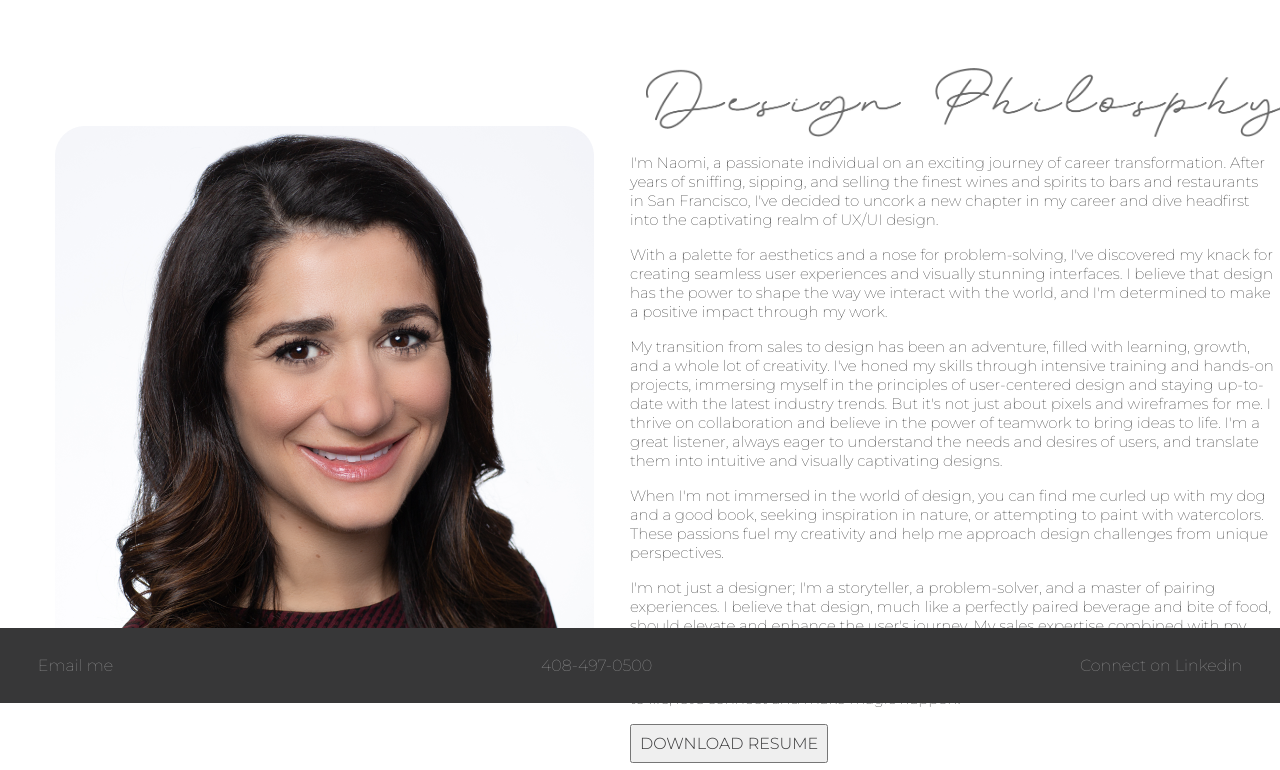
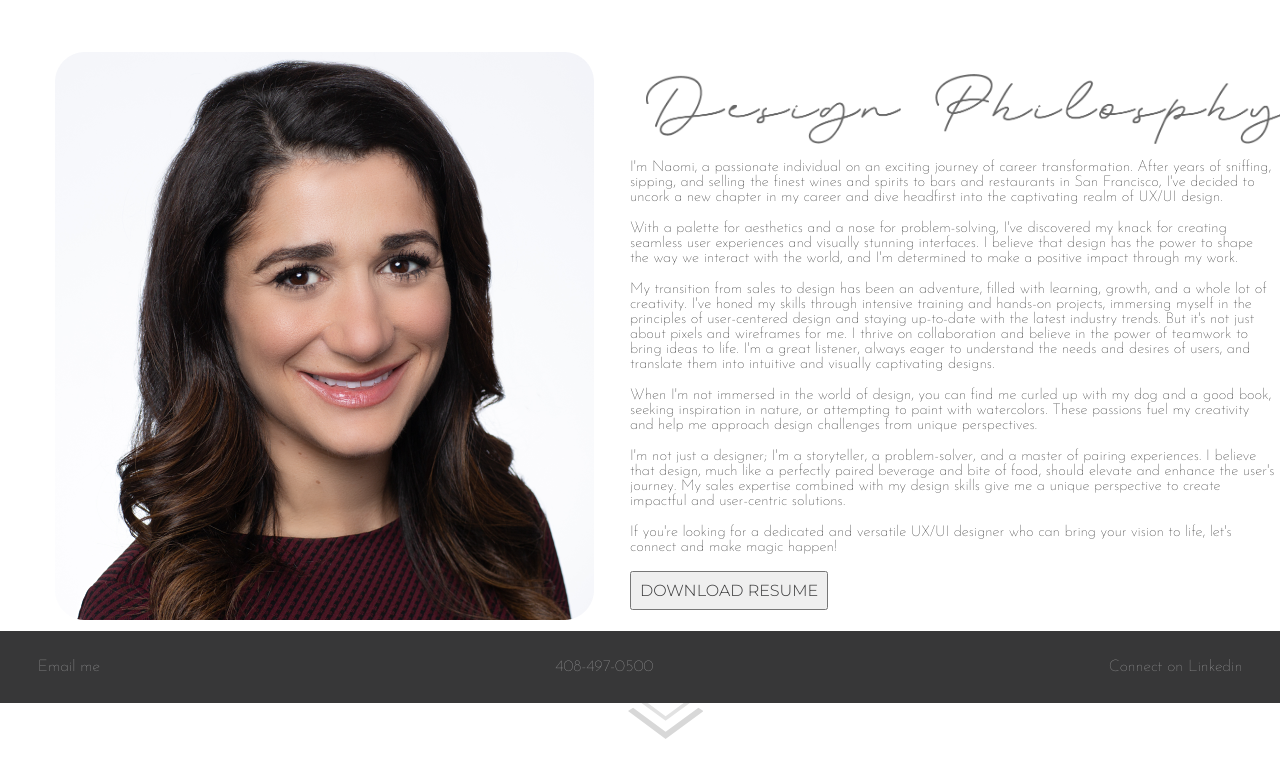
Before and after one commit to naomiraider/UX_UI_HW_19, a plain HTML site: page index.html in a window 1280 px wide. Shown: the part 97-867 px from the top of the page. Drawn offline with nearby package versions, Linux system fonts and the light colour scheme; a web font is replaced by a local one.

Commit message:
font change

```diff
--- a/css/style.css
+++ b/css/style.css
@@ -31,7 +31,7 @@ ul {
   justify-content: space-between;
 }
 body {
-  font-family: "Montserrat", sans-serif;
+  font-family: "Josefin Sans", sans-serif;
   /* width: fit-content; */
   font-size: 20px;
   margin-bottom: 150px;
--- a/index.html
+++ b/index.html
@@ -29,6 +29,9 @@
       href="https://fonts.googleapis.com/css2?family=Birthstone+Bounce&family=Dancing+Script&family=Inspiration&family=Parisienne&family=Qwitcher+Grypen&display=swap"
       rel="stylesheet"
     />
+    <link rel="preconnect" href="https://fonts.googleapis.com">
+<link rel="preconnect" href="https://fonts.gstatic.com" crossorigin>
+<link href="https://fonts.googleapis.com/css2?family=Josefin+Sans:wght@100;200;300;400;500;600;700&display=swap" rel="stylesheet">
 <!-- Google tag (gtag.js) -->
 <script async src="https://www.googletagmanager.com/gtag/js?id=G-E70E2LK3C6"></script>
 <script>
@@ -333,8 +336,6 @@
     crossorigin="anonymous"
   ></script>
   <script src="js/index.js"></script>
- <!-- </body> -->
-
-
+ </body>
 
 </html>
```
Also changed, not shown: 6 other files.
